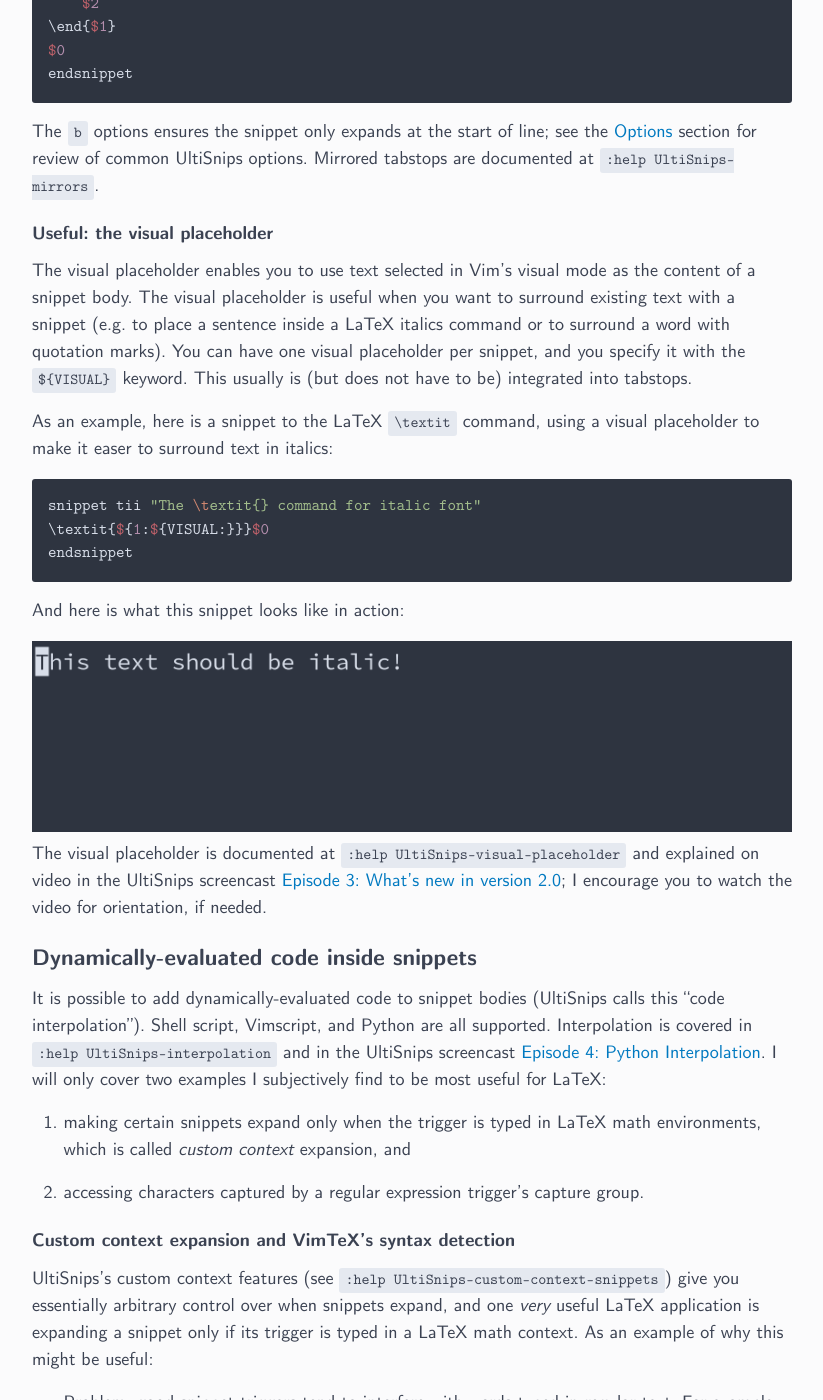
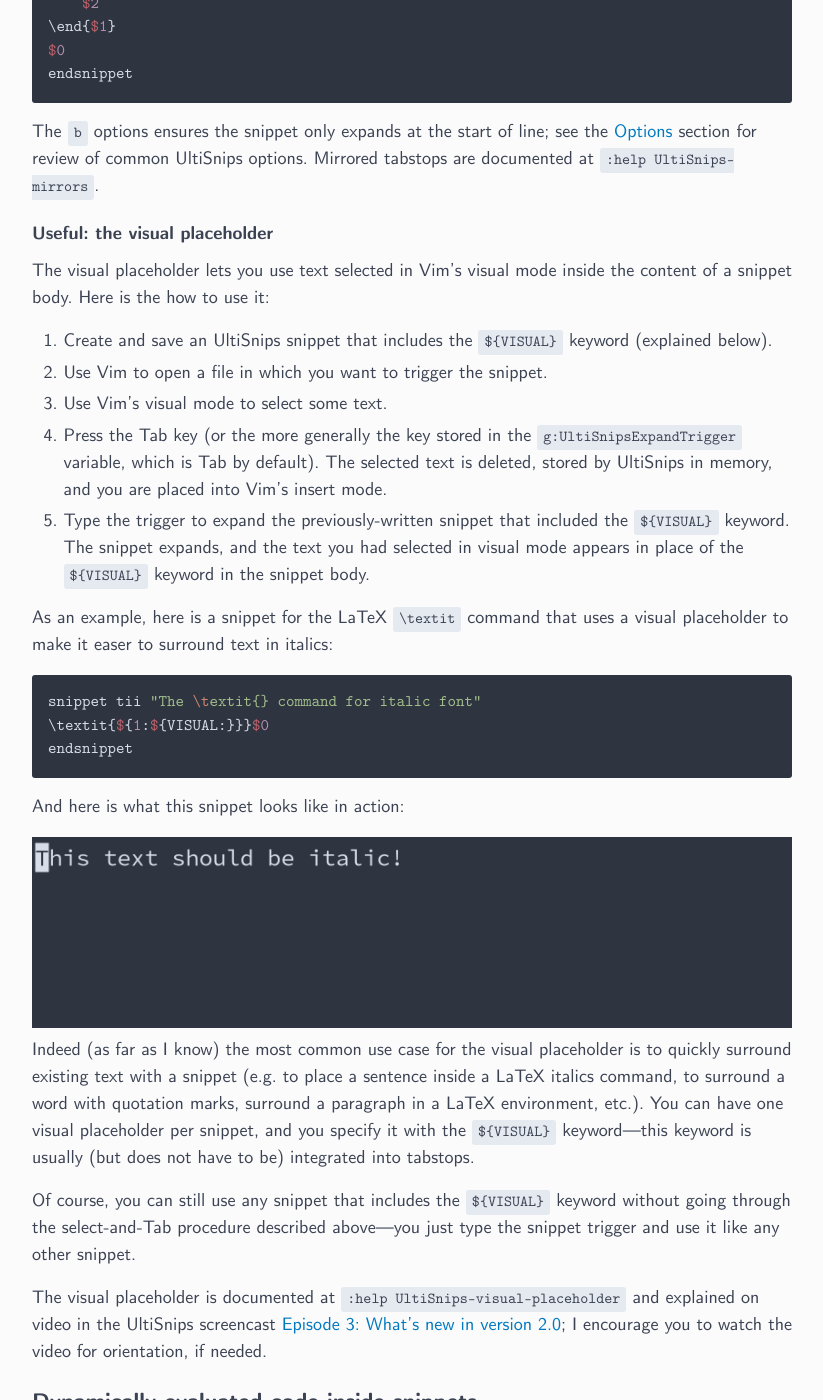
Before and after one commit to ejmastnak/ejmastnak.github.io, a Jekyll site: the page built from tutorials/vim-latex/ultisnips.md, in a window 1280 px wide and 1400 px high, scrolled down 9272 px. Shown: the whole window, without its empty margins (228-1051 px from the left). Built offline with Jekyll 4.4.1, drawn with Linux system fonts in a browser that asks for light colours.

Commit message:
Describe how to use UltiSnips Visual placeholder

````diff
--- a/tutorials/vim-latex/ultisnips.md
+++ b/tutorials/vim-latex/ultisnips.md
@@ -302,12 +302,19 @@ The `b` options ensures the snippet only expands at the start of line; see the [
 Mirrored tabstops are documented at `:help UltiSnips-mirrors`.
 
 #### Useful: the visual placeholder
-The visual placeholder enables you to use text selected in Vim's visual mode as the content of a snippet body.
-The visual placeholder is useful when you want to surround existing text with a snippet (e.g. to place a sentence inside a LaTeX italics command or to surround a word with quotation marks).
-You can have one visual placeholder per snippet, and you specify it with the `${VISUAL}` keyword.
-This usually is (but does not have to be) integrated into tabstops.
 
-As an example, here is a snippet to the LaTeX `\textit` command, using a visual placeholder to make it easer to surround text in italics:
+The visual placeholder lets you use text selected in Vim's visual mode inside the content of a snippet body.
+Here is the how to use it:
+
+1. Create and save an UltiSnips snippet that includes the `${VISUAL}` keyword (explained below).
+1. Use Vim to open a file in which you want to trigger the snippet.
+1. Use Vim's visual mode to select some text.
+1. Press the Tab key (or the more generally the key stored in the `g:UltiSnipsExpandTrigger` variable, which is Tab by default).
+   The selected text is deleted, stored by UltiSnips in memory, and you are placed into Vim's insert mode.
+1. Type the trigger to expand the previously-written snippet that included the `${VISUAL}` keyword.
+   The snippet expands, and the text you had selected in visual mode appears in place of the `${VISUAL}` keyword in the snippet body.
+
+As an example, here is a snippet for the LaTeX `\textit` command that uses a visual placeholder to make it easer to surround text in italics:
 
 ```py
 snippet tii "The \textit{} command for italic font"
@@ -318,8 +325,12 @@ And here is what this snippet looks like in action:
 
 <image src="/assets/images/vim-latex/ultisnips/visual-placeholder.gif" alt="Demonstrating the visual placeholder"  />
 
+Indeed (as far as I know) the most common use case for the visual placeholder is to quickly surround existing text with a snippet (e.g. to place a sentence inside a LaTeX italics command, to surround a word with quotation marks, surround a paragraph in a LaTeX environment, etc.).
+You can have one visual placeholder per snippet, and you specify it with the `${VISUAL}` keyword---this keyword is usually (but does not have to be) integrated into tabstops.
+
+Of course, you can still use any snippet that includes the `${VISUAL}` keyword without going through the select-and-Tab procedure described above---you just type the snippet trigger and use it like any other snippet.
+
 The visual placeholder is documented at `:help UltiSnips-visual-placeholder` and explained on video in the UltiSnips screencast [Episode 3: What's new in version 2.0](http://www.sirver.net/blog/2012/02/05/third-episode-of-ultisnips-screencast/); I encourage you to watch the video for orientation, if needed.
-
 
 ### Dynamically-evaluated code inside snippets
 It is possible to add dynamically-evaluated code to snippet bodies (UltiSnips calls this "code interpolation").
````
